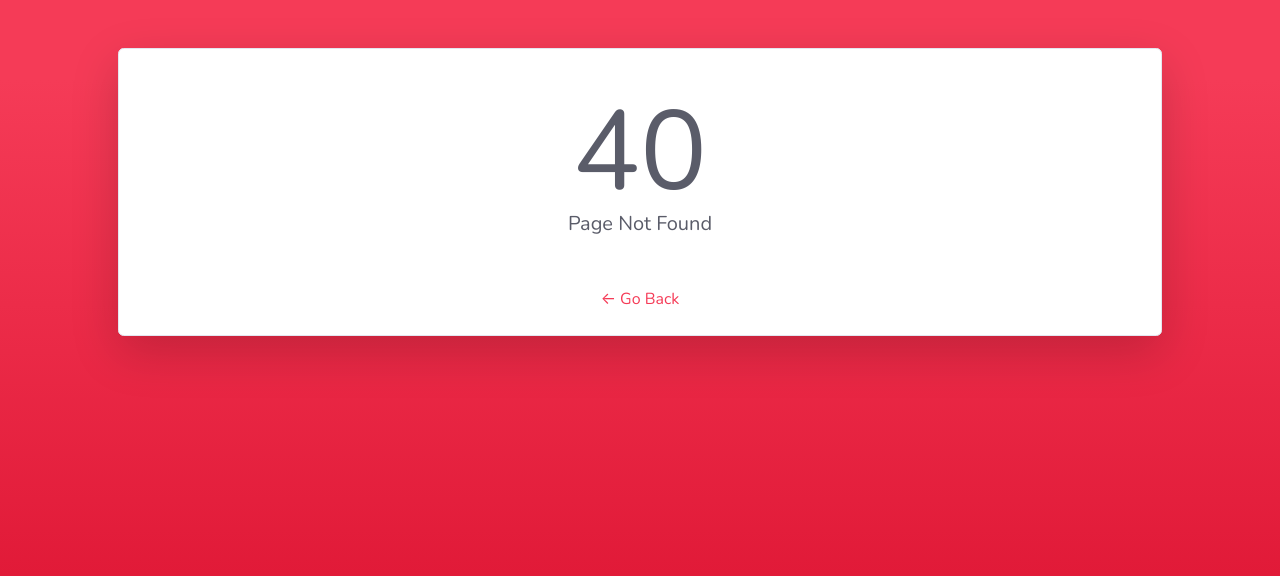
After one commit to tmudunuri/ImageSteganography, a Flask app: template ImageSteganography/templates/404.html in a window 1280 px wide. The commit adds this page. Shown: the top 576 px of the page. Run offline with Flask 2, Linux system fonts and the light colour scheme; the template is opened without the code that fills it, so the values that code supplies are empty; some libraries are stand-ins or nearby versions.

Commit message:
Added 404 page.

```diff
--- a/ImageSteganography/__init__.py
+++ b/ImageSteganography/__init__.py
@@ -1,12 +1,16 @@
-from flask import Flask
+from flask import Flask, render_template
 from flask_sqlalchemy import SQLAlchemy
 from flask_login import LoginManager
 
 # init SQLAlchemy so we can use it later in our models
 db = SQLAlchemy()
 
+def page_not_found(e):
+  return render_template('404.html'), 404
+
 def create_app():
     app = Flask(__name__)
+    app.register_error_handler(404, page_not_found)
 
     app.config['SECRET_KEY'] = '9OLWxND4o83j4K4iuopO'
     app.config['SQLALCHEMY_DATABASE_URI'] = 'sqlite:///db.sqlite'
--- /dev/null
+++ b/ImageSteganography/templates/404.html
@@ -0,0 +1,44 @@
+<!DOCTYPE html>
+<html lang="en">
+
+<head>
+  {% include "partials/head.html" %}
+  <title>Not Found | Image Steganography</title>
+</head>
+
+<body class="bg-gradient-primary">
+
+  <div class="container">
+
+
+    <!-- Begin Page Content -->
+    <div class="container-fluid">
+
+      <!-- Outer Row -->
+      <!-- <div class="row justify-content-center"> -->
+      <!-- <div class="col-xl-10 col-lg-12 col-md-9"> -->
+      <div class="card shadow-lg my-5">
+
+        <!-- 404 Error Text -->
+        <br><br>
+        <div class="text-center">
+          <div class="error mx-auto" data-text="404">40</div>
+          <p class="lead text-gray-800 mb-5">Page Not Found</p>
+          <a href="/">&larr; Go Back</a><br><br>
+        </div>
+
+      </div>
+      <!-- </div> -->
+    </div>
+
+  </div>
+  <!-- /.container-fluid -->
+
+  </div>
+
+  <!-- Scripts -->
+  {% include "partials/scripts.html" %}
+  <!-- End of Scripts -->
+</body>
+
+</html>
--- a/ImageSteganography/templates/partials/scripts.html
+++ b/ImageSteganography/templates/partials/scripts.html
@@ -14,7 +14,7 @@
                     <span aria-hidden="true">×</span>
                 </button>
             </div>
-            <div class="modal-body">Select "Logout" below if you are ready to end your current session.</div>
+            <div class="modal-body">Are you sure you want to logout?</div>
             <div class="modal-footer">
                 <button class="btn btn-secondary" type="button" data-dismiss="modal">Cancel</button>
                 <a class="btn btn-primary" href="{{ url_for('auth.logout') }}">Logout</a>
```
